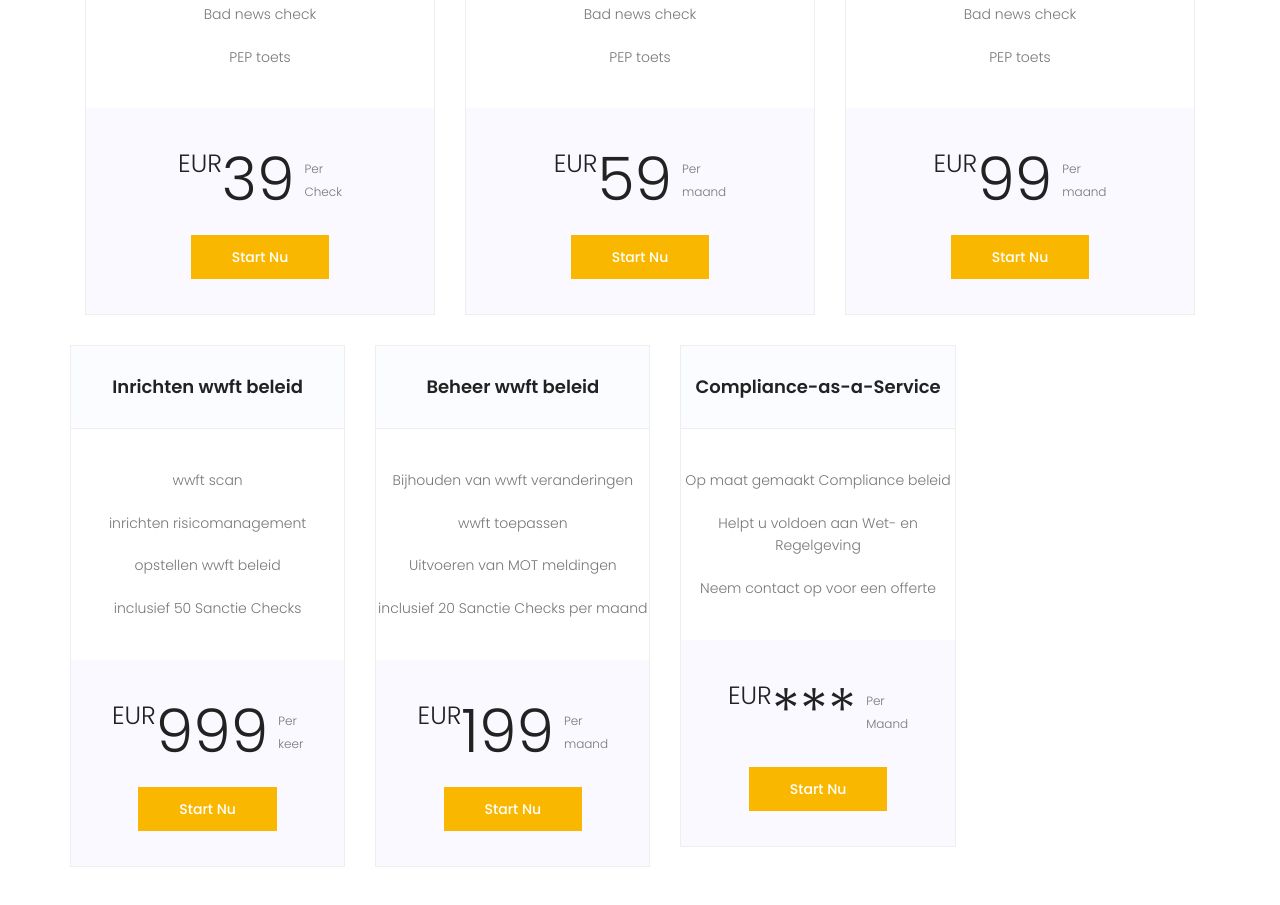
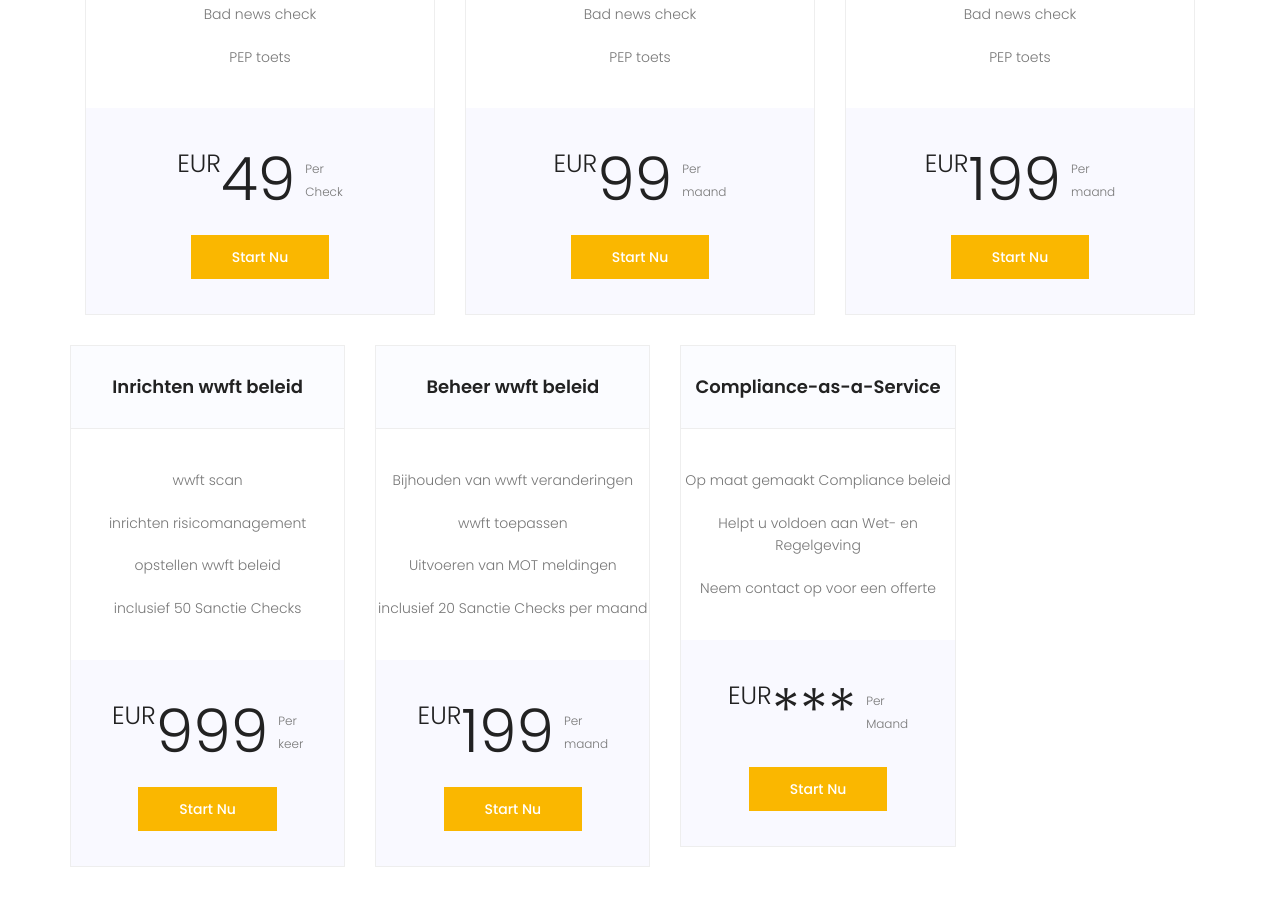
Before and after one commit to saluscheck/saluscheck.github.io, a plain HTML site: page price.html in a window 1280 px wide. Shown: the part 835-1740 px from the top of the page. Drawn offline with nearby package versions, Linux system fonts and the light colour scheme; some packages are replaced by stand-ins of ours.

Commit message:
update Silver

```diff
--- a/price.html
+++ b/price.html
@@ -93,7 +93,7 @@
 						<div class="price-bottom">
 							<div class="price-wrap d-flex flex-row justify-content-center">
 								<span class="price">EUR</span>
-								<h1> 39 </h1><span class="time">Per <br> Check</span>
+								<h1> 49 </h1><span class="time">Per <br> Check</span>
 							</div>
 							<a href="mailto:silver@saluscheck.nl" class="primary-btn header-btn">Start nu</a>
 						</div>
@@ -113,7 +113,7 @@
 						<div class="price-bottom">
 							<div class="price-wrap d-flex flex-row justify-content-center">
 								<span class="price">EUR</span>
-								<h1> 59 </h1><span class="time">Per <br> maand</span>
+								<h1> 99 </h1><span class="time">Per <br> maand</span>
 							</div>
 							<a href="mailto:silver@saluscheck.nl" class="primary-btn header-btn">Start nu</a>
 						</div>
@@ -133,7 +133,7 @@
 						<div class="price-bottom">
 							<div class="price-wrap d-flex flex-row justify-content-center">
 								<span class="price">EUR</span>
-								<h1> 99 </h1><span class="time">Per <br> maand</span>
+								<h1> 199 </h1><span class="time">Per <br> maand</span>
 							</div>
 							<a href="mailto:silver@saluscheck.nl" class="primary-btn header-btn">Start nu</a>
 						</div>
```
